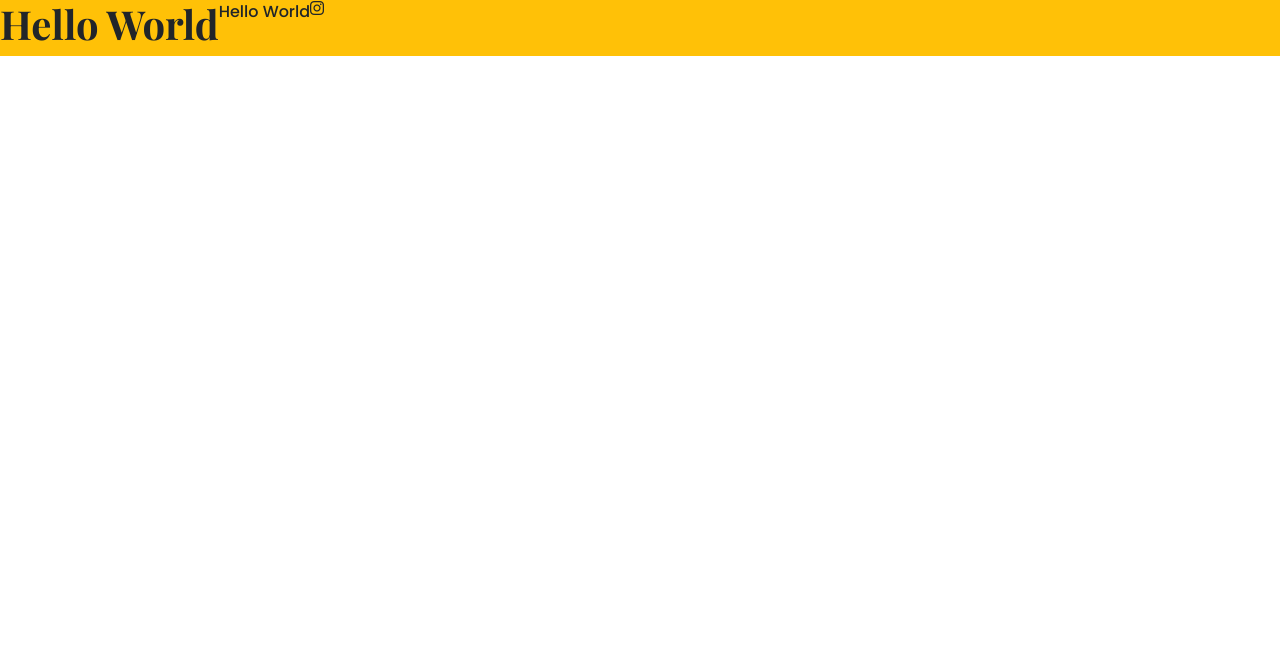
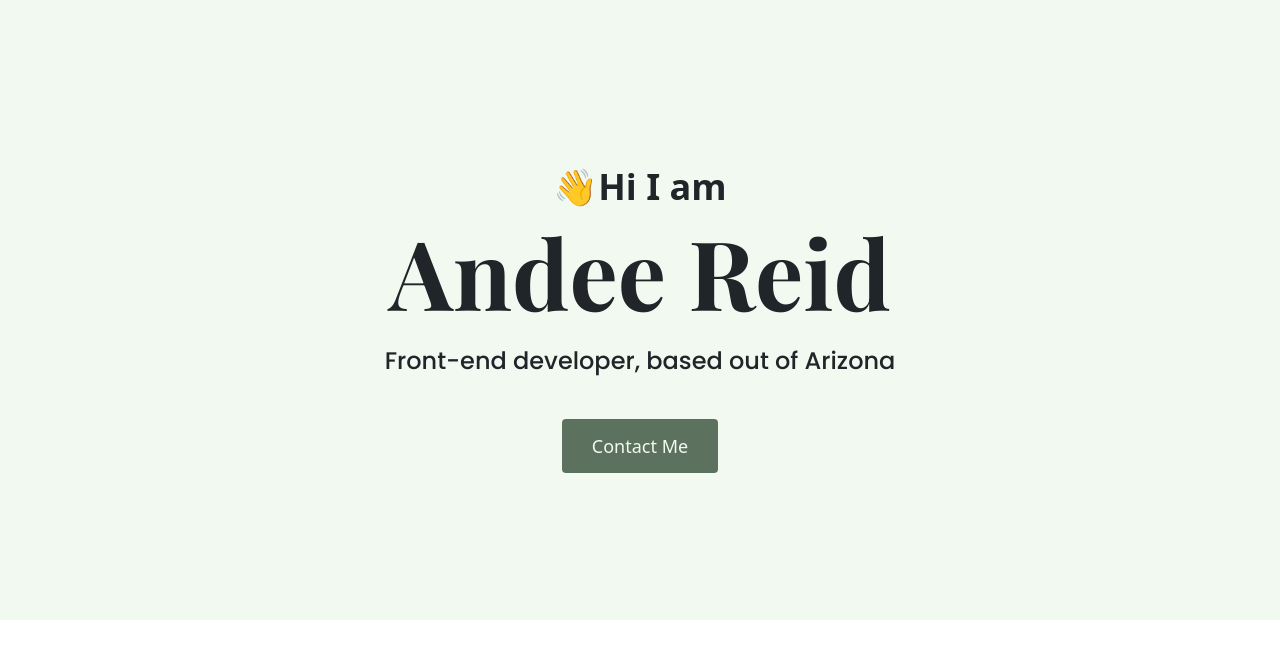
Before and after one commit to Andee-R/Portfolio-project, a plain HTML site: page index.html in a window 1280 px wide. Drawn offline with nearby package versions, Linux system fonts and the light colour scheme.

Commit message:
lost work, pulled info from github

```diff
--- a/index.html
+++ b/index.html
@@ -4,6 +4,9 @@
     <meta charset="UTF-8" />
     <meta name="viewport" content="width=device-width, initial-scale=1.0" />
     <title>Document</title>
+
+    <link rel="stylesheet" href="styles/style.css" />
+
     <link
       href="https://cdn.jsdelivr.net/npm/bootstrap@5.3.2/dist/css/bootstrap.min.css"
       rel="stylesheet"
@@ -13,21 +16,25 @@
       src="https://cdn.jsdelivr.net/npm/bootstrap@5.3.2/dist/js/bootstrap.bundle.min.js"
       integrity="sha384-C6RzsynM9kWDrMNeT87bh95OGNyZPhcTNXj1NW7RuBCsyN/o0jlpcV8Qyq46cDfL"
       crossorigin="anonymous"></script>
+
     <link rel="preconnect" href="https://fonts.googleapis.com" />
     <link rel="preconnect" href="https://fonts.gstatic.com" crossorigin />
     <link
       href="https://fonts.googleapis.com/css2?family=Playfair+Display:wght@700&family=Poppins:wght@500;700&display=swap"
       rel="stylesheet" />
+
     <script
       src="https://kit.fontawesome.com/f14fddaddb.js"
       crossorigin="anonymous"></script>
-    <link rel="stylesheet" href="styles/style.css" />
   </head>
   <body>
-    <div class="d-flex bg-warning">
-      <h1>Hello World</h1>
-      <p>Hello World</p>
-      <i class="fa-brands fa-instagram"></i>
+    <div class="hero">
+      <p>👋Hi I am</p>
+      <h1>Andee Reid</h1>
+      <h2 class="mb-5">Front-end developer, based out of Arizona</h2>
+      <div>
+        <a href="#" class="btn-branding">Contact Me</a>
+      </div>
     </div>
   </body>
 </html>
--- a/styles/style.css
+++ b/styles/style.css
@@ -1,10 +1,46 @@
-/*font-family: "Playfair Display", serif;
-font-family: "Poppins", sans-serif;*/
+:root {
+  --accent-color: #b6cdbd;
+  --branding-color: #5c715e;
+  --defualt-font-family: "Poppins", sans-serif;
+  --heading-font-family: "Playfair Display", serif;
+  --secondary-color: #f2f9f1;
+}
 
-h1 {
-  font-family: "Playfair Display", serif;
+h1,
+h2,
+h3,
+h4 {
+  font-family: var(--heading-font-family);
+}
+body {
+  font-family: var(--defualt-font-family);
+}
+
+.hero {
+  background: var(--secondary-color);
+  padding: 160px 20px;
+  text-align: center;
+}
+.hero h1 {
+  font-size: 96px;
+}
+.hero p {
+  font-size: 36px;
   font-weight: bold;
+  margin: 0;
 }
-p {
-  font-family: "Poppins", sans-serif;
+.hero h2 {
+  font-family: var(--defualt-font-family);
+  line-height: 2;
+  font-size: 24px;
+  font-weight: normal;
 }
+.btn-branding {
+  background: var(--branding-color);
+  border-radius: 4px;
+  color: var(--secondary-color);
+  font-size: 18px;
+  line-height: 27px;
+  padding: 15px 30px;
+  text-decoration: none;
+}
```
